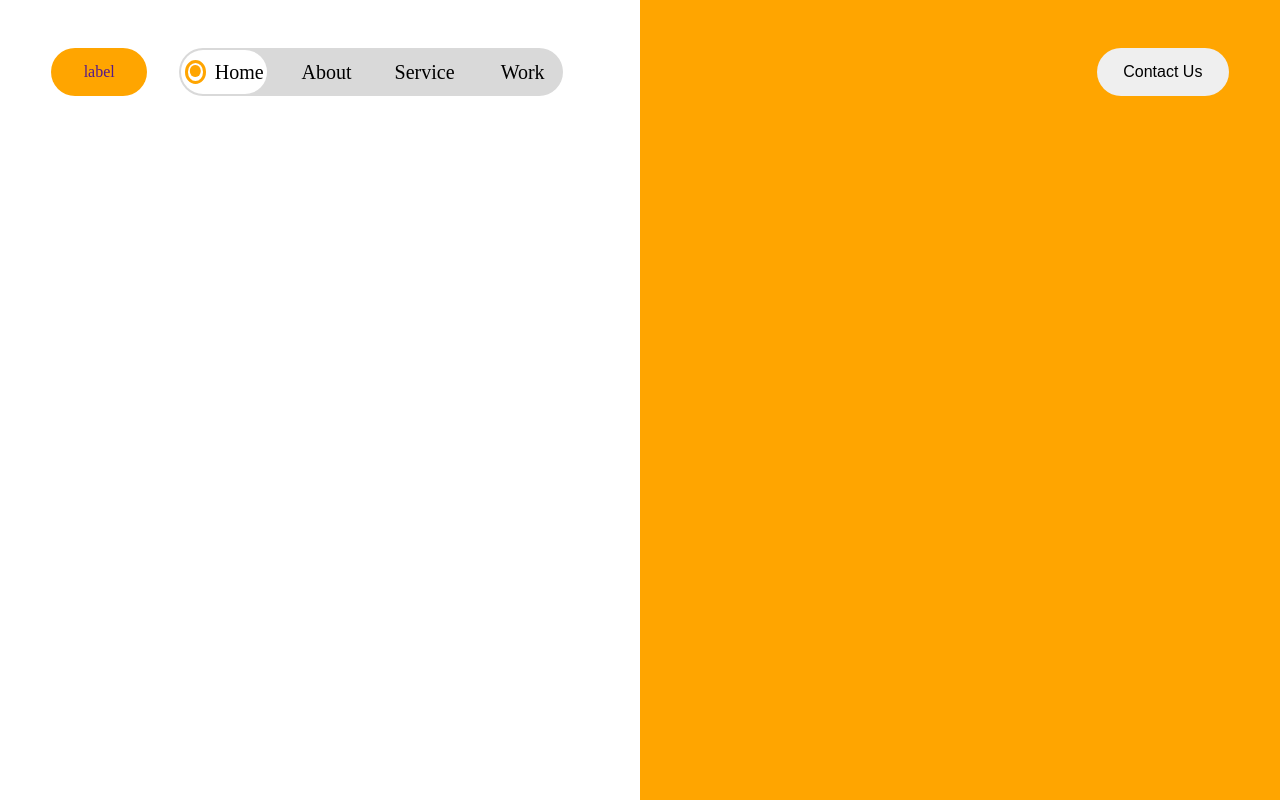
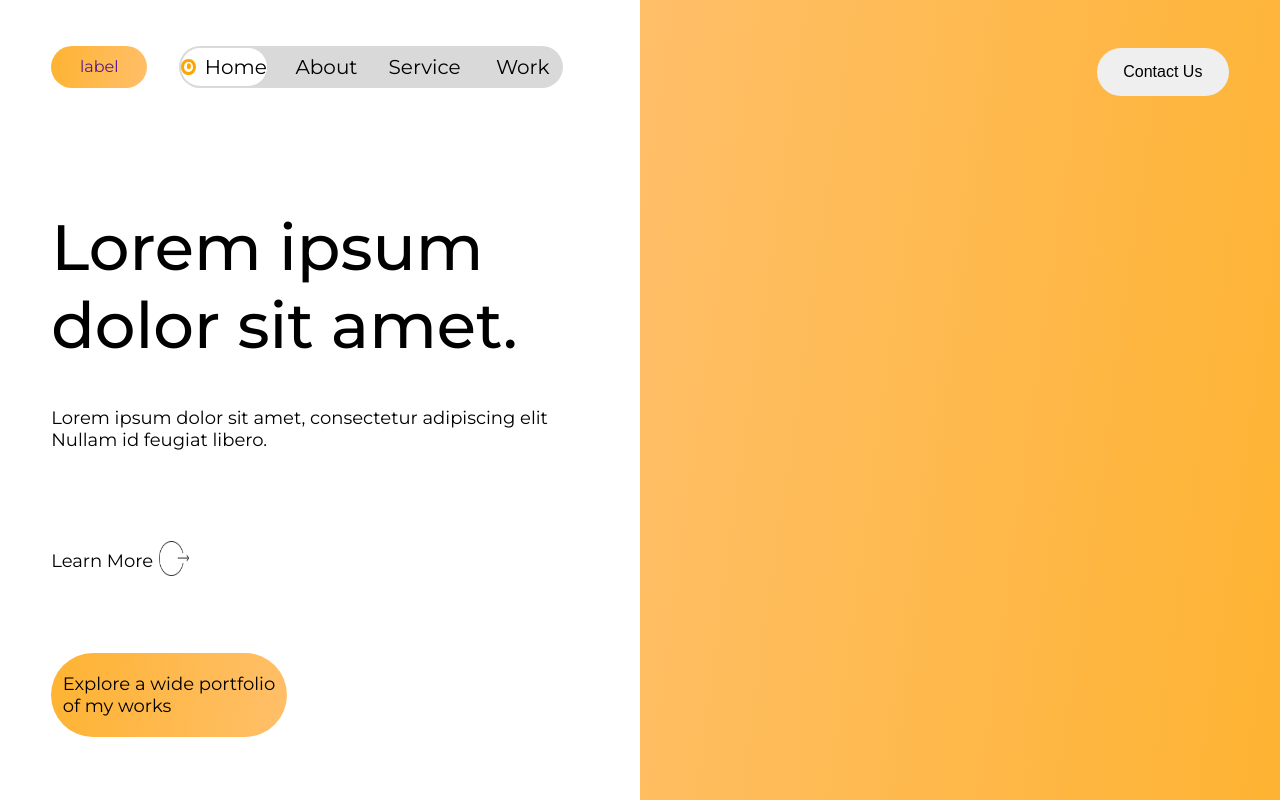
Before and after one commit to Suraj7149/Portfolio-Website, a React (Vite) app: page / in a window 1280 px wide. Built offline with nearby package versions, Linux system fonts and the light colour scheme.

Commit message:
hero section completed

```diff
--- a/index.html
+++ b/index.html
@@ -3,6 +3,9 @@
   <head>
     <meta charset="UTF-8" />
     <link rel="icon" type="image/svg+xml" href="/vite.svg" />
+    <link rel="preconnect" href="https://fonts.googleapis.com">
+    <link rel="preconnect" href="https://fonts.gstatic.com" crossorigin>
+    <link href="https://fonts.googleapis.com/css2?family=Montserrat:ital,wght@0,100..900;1,100..900&display=swap" rel="stylesheet">
     <meta name="viewport" content="width=device-width, initial-scale=1.0" />
     <title>portfolio-website</title>
   </head>
--- a/src/Components/Hero.css
+++ b/src/Components/Hero.css
@@ -1,8 +1,10 @@
 :root{
-  --primary-bg-color: white;
-  --secondary-bg-color: orange;
-  --terirary-bg-color: black;
-  --navbar-bg-color: #D9D9D9;
+    --primary-bg-color: white;
+    --secondary-bg-color: orange;
+    --terirary-bg-color: black;
+    --navbar-bg-color: #D9D9D9;
+    --linear-gradient: linear-gradient(98deg,rgba(254, 179, 50, 1) 0%, rgba(255, 191, 105, 1) 100%);
+    --overlay-linear-gradient: linear-gradient(98deg,rgba(255, 191, 105, 1) 0%, rgba(254, 179, 50, 1) 100%);
 }
 .hero{
   height: 100vh;
@@ -16,6 +18,8 @@
     height: 100%;
     width: 50%;
     position: relative;
+    display: flex;
+    flex-direction: column;
 }
 .navbar{
     margin: 5% 0 0 0;
@@ -31,7 +35,7 @@
 .navbar a{
     text-decoration: none;
     width: 15%;
-    background-color: var(--secondary-bg-color);
+    background: var(--linear-gradient);
     height: 60%;
     border-radius: 110px;
     display: flex;
@@ -73,8 +77,8 @@
 
 .active .circle{
     position: relative;
-    height: 42%;
-    width: 18%;
+    height: 28%;
+    width: 10%;
     border-radius: 50%;
 
     border: 3px solid var(--secondary-bg-color);
@@ -83,8 +87,8 @@
 
 .active .circle::after {
   content: "";
-  width: 67%;
-  height: 67%;
+  width: 50%;
+  height: 50%;
   background: var(--secondary-bg-color);
   border-radius: 50%;
   position: absolute;
@@ -113,7 +117,7 @@
 .overlay{
     height: 100%;
     width: 100%;
-    background-color: var(--secondary-bg-color);
+    background: var(--overlay-linear-gradient);
 }
 
 .contact_us{
@@ -127,3 +131,54 @@
     font-weight: 400;
     font-size: clamp(16px, 1vw, 20px);
 }
+
+.discription{
+    margin-left: 8%;
+    display: flex;
+    flex-direction: column;
+    height: 100%;
+    justify-content: space-evenly;
+}
+
+.discription h1{
+    font-size: 64px;
+    font-weight: 500;
+}
+
+.discription h3{
+    font-size: 18px;
+    font-weight: 400;
+}
+
+.learn_more{
+    display: flex;
+    flex-direction: row;
+    align-items: start;
+    text-align: center;
+    gap: 5%;
+}
+
+.learn_more img{
+    height: 60%;
+    width: 5%;
+    margin: 0;
+    padding: 0;
+    margin-top: 1.5%;
+    margin-left: -4%;
+}
+
+.Explore_more{
+    background: var(--linear-gradient);
+    height: 12%;
+    width: 40%;
+    border-radius: 110px;
+    display: flex;
+    justify-content: center;
+    align-items: center;
+}
+
+.Explore_more_text{
+    font-size: 20;
+    font-weight: 500;
+
+}
--- a/src/Components/Hero.jsx
+++ b/src/Components/Hero.jsx
@@ -19,6 +19,34 @@ const Hero = () => {
                 </ul>
             </nav>
 
+        <div className='discription'>
+            <div className="desc_text">
+                <h1>
+                    Lorem ipsum <br />
+                    dolor sit amet.
+                </h1>
+                <h3>Lorem ipsum dolor sit amet, consectetur adipiscing elit <br />
+                    Nullam id feugiat libero.
+                </h3>
+
+            </div>
+
+
+            <div className='learn_more'>
+                <h3>Learn More</h3>
+                <img src="./src/assets/arrow_with_circle.png" alt="" />
+            </div>
+
+            <div className="Explore_more">
+                <h3 className='Explore_more_text'>
+                    Explore a wide portfolio <br />
+                    of my works
+                </h3>
+        </div>
+        </div>
+
+
+
         </div>
       <div className="video">
         <div className="overlay"></div>
--- a/src/index.css
+++ b/src/index.css
@@ -7,4 +7,5 @@ html, body {
   padding: 0;
   box-sizing: border-box;
   scrollbar-width: none;
+  font-family: 'Montserrat', sans-serif;
 }
```
Also changed, not shown: src/assets/arrow_with_circle.png (added).
